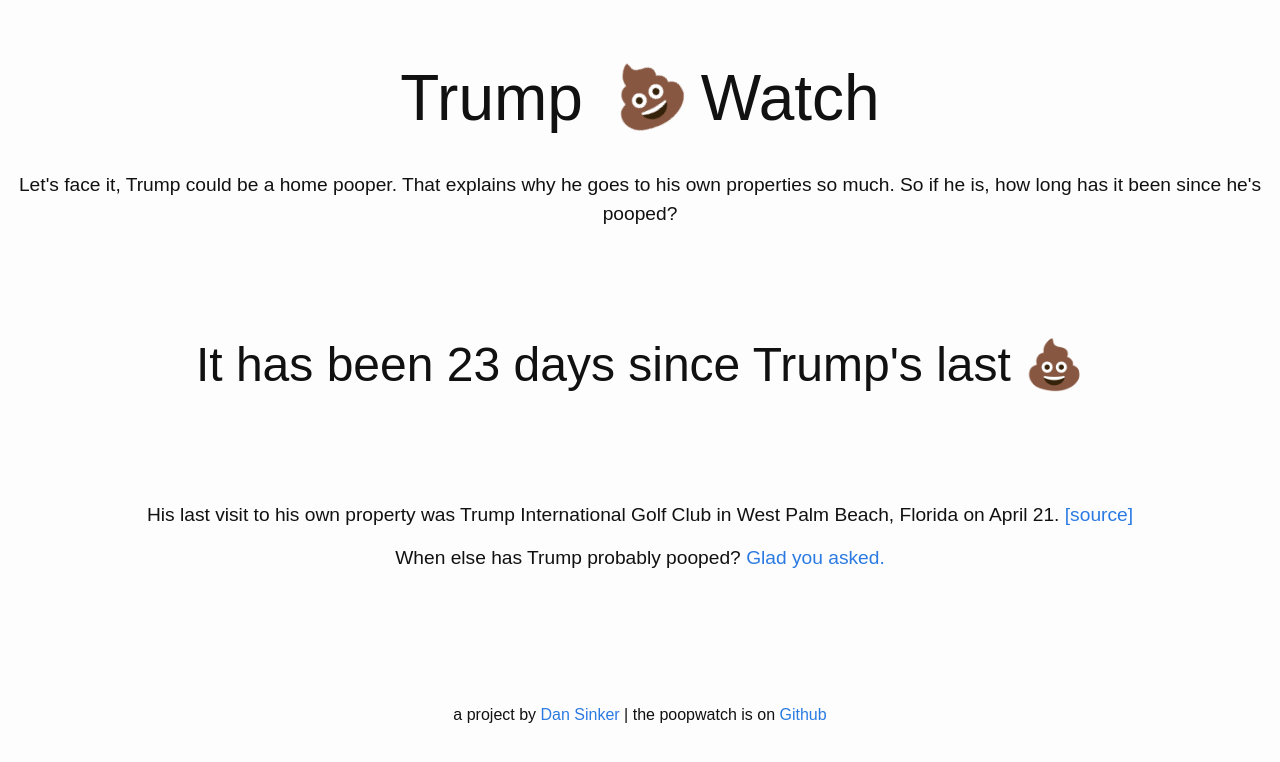
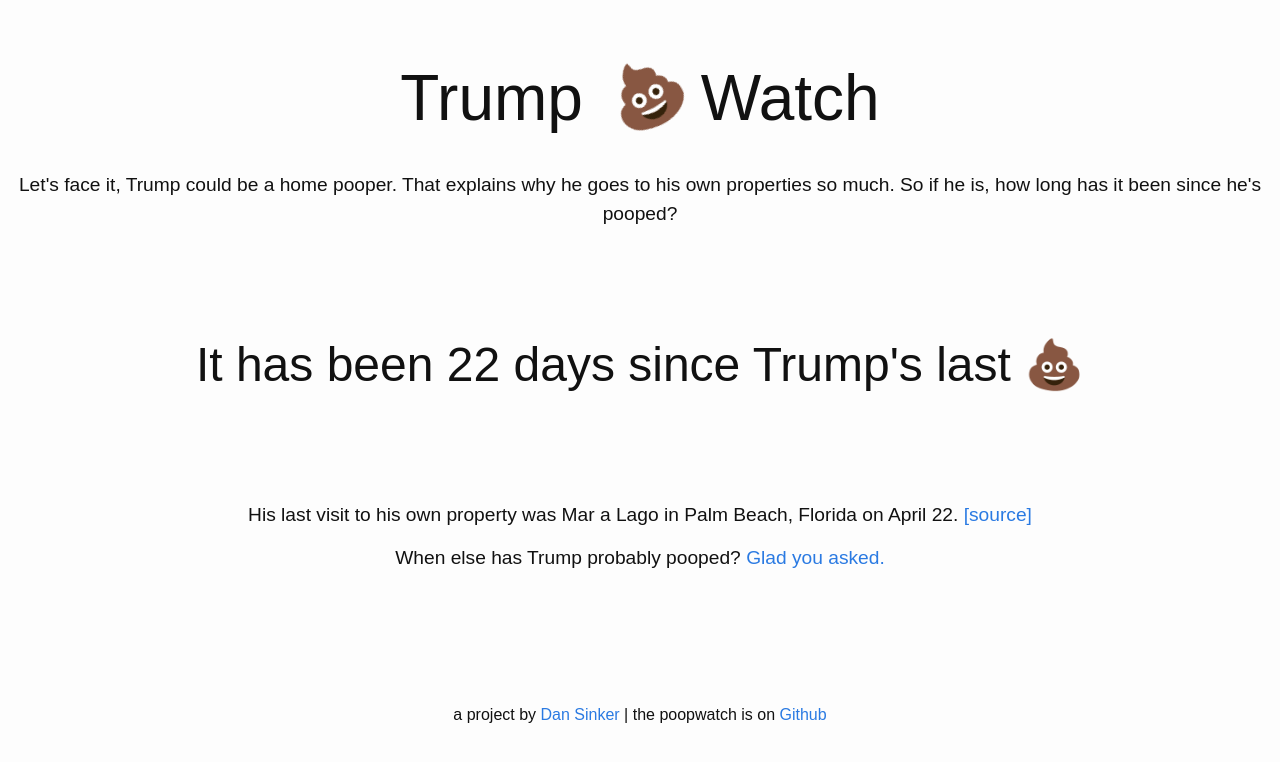
Before and after one commit to dansinker/trumppoopwatch.org, a Jekyll site: the page built from index.md, in a window 1280 px wide. Shown: the top 762 px of the page. Built offline with Jekyll 4.4.1, drawn with Linux system fonts in a browser that asks for light colours; nearby versions of some CDN libraries.

Commit message:
sunday poop

```diff
--- a/_data/trumps.yml
+++ b/_data/trumps.yml
@@ -1,4 +1,8 @@
 poops:
+- location: Mar a Lago
+  city: Palm Beach, Florida
+  date: 2018-04-22
+  link: https://www.mypalmbeachpost.com/news/national-govt--politics/trump-closes-latest-palm-beach-visit-posing-with-police-tarmac/ynMTvDDlAj4RVFGaxBHzoI/
 - location: Trump International Golf Club
   city: West Palm Beach, Florida
   date: 2018-04-21
```
